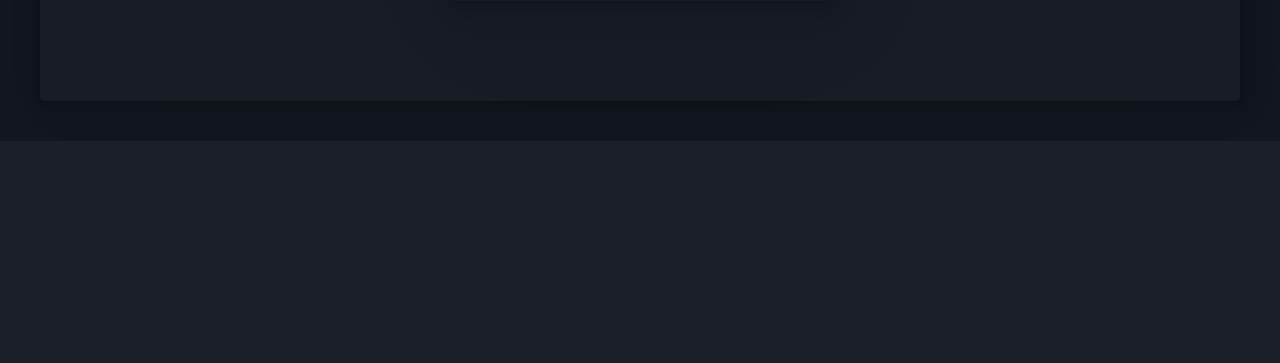
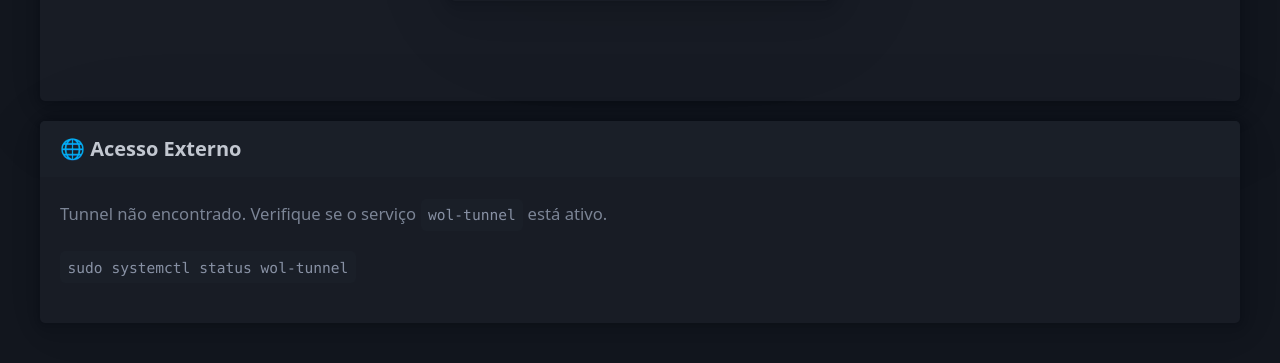
Before and after one commit to andre-reis-hub/wol-rpi-k8s, a Flask app: template site/templates/dashboard.html in a window 1280 px wide. Shown: the part 839-1202 px from the top of the page. Before the commit the page ends 947 px from the top, so only its background shows below. Run offline with Flask 3, Linux system fonts and the light colour scheme; the template is opened without the code that fills it, so the values that code supplies are empty; some libraries are stand-ins or nearby versions.

Commit message:
feat: exibir URL do tunnel no dashboard com botão copiar

```diff
--- a/site/app.py
+++ b/site/app.py
@@ -1,12 +1,13 @@
 import json
 import os
+import re
 import subprocess
 from datetime import datetime
 from functools import wraps
 
 import wakeonlan
 from dotenv import load_dotenv
-from flask import Flask, redirect, render_template, request, session, url_for
+from flask import Flask, redirect, render_template, request, session, url_for, jsonify
 
 load_dotenv()
 
@@ -51,6 +52,21 @@ def pc_online():
     return result.returncode == 0
 
 
+def get_tunnel_url():
+    """Lê a URL do Cloudflare Tunnel a partir do journal do serviço wol-tunnel."""
+    try:
+        result = subprocess.run(
+            ['journalctl', '-u', 'wol-tunnel', '--no-pager', '-o', 'cat'],
+            capture_output=True, text=True, timeout=5
+        )
+        match = re.search(r'https://[a-z0-9-]+\.trycloudflare\.com', result.stdout)
+        if match:
+            return match.group(0)
+    except Exception:
+        pass
+    return None
+
+
 def login_required(f):
     @wraps(f)
     def decorated(*args, **kwargs):
@@ -79,7 +95,8 @@ def logout():
 @app.route('/')
 @login_required
 def dashboard():
-    return render_template('dashboard.html')
+    tunnel_url = get_tunnel_url()
+    return render_template('dashboard.html', tunnel_url=tunnel_url)
 
 
 @app.route('/status-fragment')
--- a/site/templates/dashboard.html
+++ b/site/templates/dashboard.html
@@ -13,4 +13,35 @@
         <p aria-busy="true">Verificando...</p>
     </div>
 </article>
+
+<article>
+    <header><strong>🌐 Acesso Externo</strong></header>
+    {% if tunnel_url %}
+    <p>
+        <a href="{{ tunnel_url }}" target="_blank" rel="noopener" id="tunnel-link">
+            {{ tunnel_url }}
+        </a>
+    </p>
+    <button class="outline" onclick="copyTunnel()">📋 Copiar URL</button>
+    <span id="copy-feedback" style="margin-left: 0.5rem; color: #2dc653; display: none;">✓ Copiado!</span>
+    {% else %}
+    <p><small style="color: var(--pico-muted-color);">
+        Tunnel não encontrado. Verifique se o serviço <code>wol-tunnel</code> está ativo.
+    </small></p>
+    <p><small>
+        <code>sudo systemctl status wol-tunnel</code>
+    </small></p>
+    {% endif %}
+</article>
+
+<script>
+function copyTunnel() {
+    const url = document.getElementById('tunnel-link').href;
+    navigator.clipboard.writeText(url).then(() => {
+        const fb = document.getElementById('copy-feedback');
+        fb.style.display = 'inline';
+        setTimeout(() => fb.style.display = 'none', 2000);
+    });
+}
+</script>
 {% endblock %}
```
Also changed, not shown: 1 other file.
